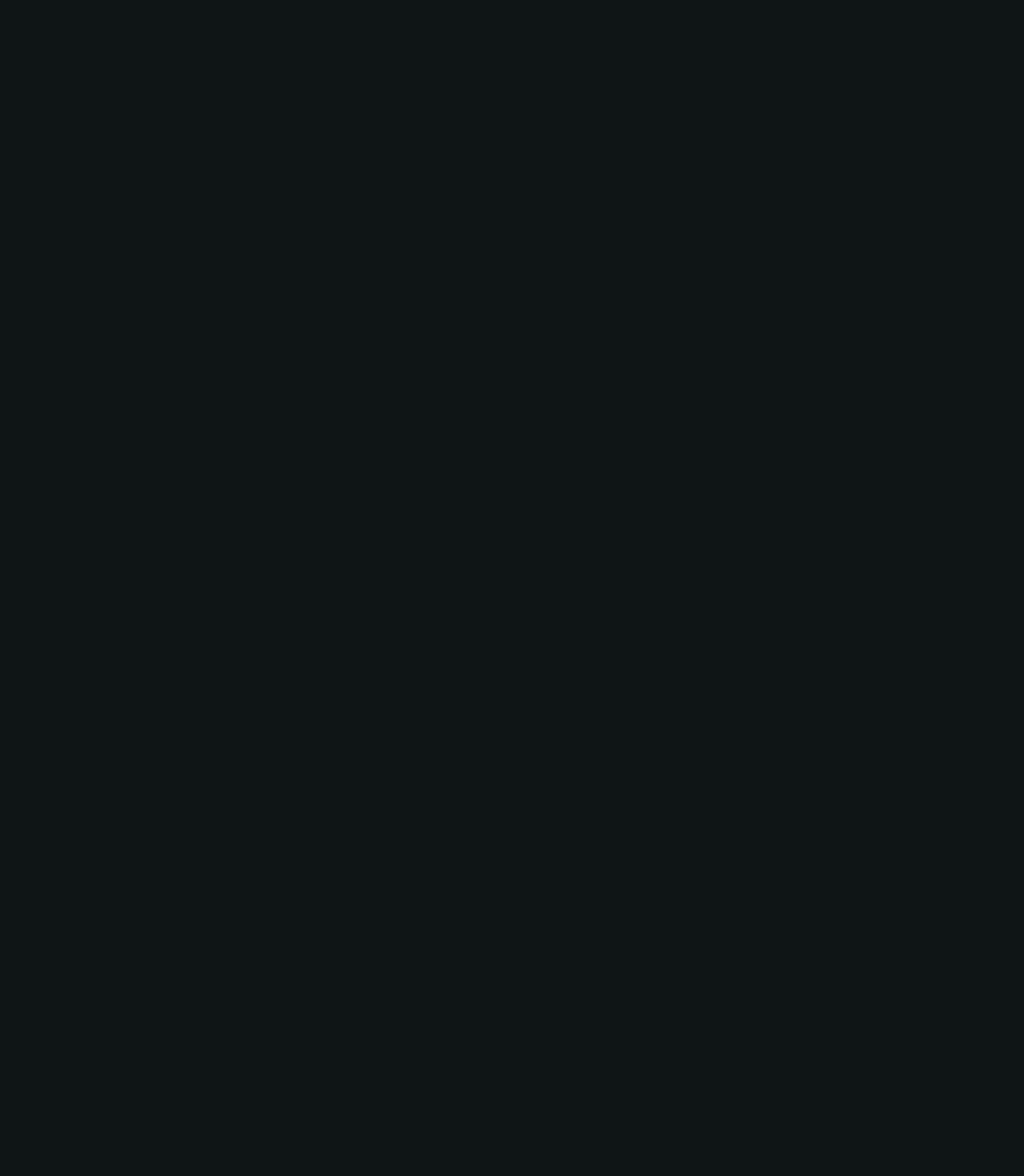
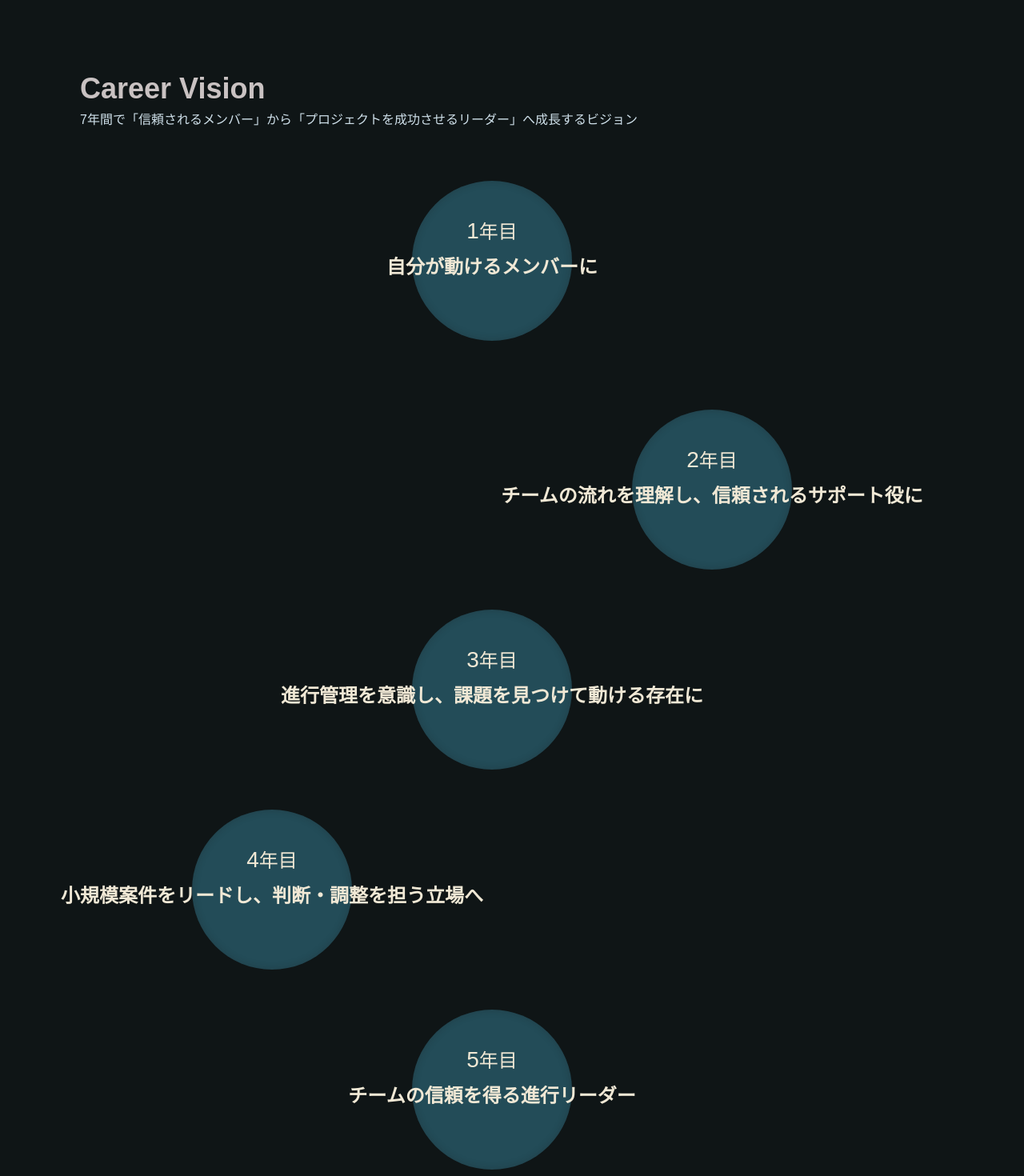
Before and after one commit to ishimaruryouto/Portfolio, a Next.js app: page /About in a window 1280 px wide. Shown: the part 1760-3230 px from the top of the page at 80% size. Before the commit the page ends 1664 px from the top, so only its background shows below. Built offline with nearby package versions, Linux system fonts and the light colour scheme.

Commit message:
CareerVision大枠完成

```diff
--- a/app/About/page.tsx
+++ b/app/About/page.tsx
@@ -3,11 +3,13 @@ import Link from "next/link";
 import styles from "./page.module.scss";
 import AboutMainvisual from "../Components/AboutMainvisual/AboutMainvisual";
 import ProfileSection from "../Components/ProfileSection/ProfileSection";
+import CarrerVison from "../Components/CareerVisionSection/CareerVisionSection";
 export default function About() {
     return (
         <>
             <AboutMainvisual />
             <ProfileSection />
+            <CarrerVison />
         </>
     );
 }
--- /dev/null
+++ b/app/Components/CareerVisionSection/CareerVisionSection.module.scss
@@ -0,0 +1,100 @@
+@use "../../Scss/variables" as *;
+@use "../../Scss/mixin" as *;
+
+.h2 {
+    @include h2_style;
+    color: #C9C2C2;
+    margin-bottom: 0;
+    // margin-top: 1080px;
+}
+
+.p {
+    color: $sub-text-color;
+    font-size: $high-mini-text-size;
+    margin-left: 100px;
+}
+
+.career_wrap {
+    width: fit-content;
+    margin: 0 auto;
+    // border: 1px solid tomato;
+}
+
+.circle {
+    position: relative;
+    width: 200px;
+    height: 200px;
+    background-color: $bg-color;
+    border-radius: 50%;
+    box-shadow: 0 0 10px 0 rgba(26, 26, 26, 0.25) inset;
+
+    .career_text {
+        position: absolute;
+        top: 50%;
+        left: 50%;
+        transform: translate(-50%, -70%);
+        width: 800px;
+        text-align: center;
+
+        p {
+            color: $main-text-color;
+            font-size: $high-sub-text-size;
+            line-height: 1.4;
+
+            &:nth-child(1) {
+                margin-bottom: 8px;
+            }
+
+            &:nth-child(2) {
+                font-weight: bold;
+            }
+
+            span {
+                font-size: $sub-text-size;
+            }
+        }
+    }
+
+
+    &:nth-child(1) {
+        top: 64px;
+    }
+
+    &:nth-child(2) {
+        top: 150px;
+        left: 275px;
+    }
+
+    &:nth-child(3) {
+        top: 200px;
+    }
+
+    &:nth-child(4) {
+        top: 250px;
+        right: 275px;
+    }
+
+    &:nth-child(5) {
+        top: 300px;
+    }
+
+    &:nth-child(6) {
+        top: 350px;
+        left: 275px;
+    }
+
+    &:nth-child(7) {
+        width: 250px;
+        height: 250px;
+        top: 400px;
+
+        // .career_text {
+        //     p {
+        //         // text-align: center;
+        //         width: 1100px;
+        //         font-size: 3.2rem;
+        //         margin: 0 auto;
+        //     }
+        // }
+    }
+}
--- /dev/null
+++ b/app/Components/CareerVisionSection/CareerVisionSection.tsx
@@ -0,0 +1,60 @@
+import styles from "./CareerVisionSection.module.scss";
+
+export default function CareerVisionSection() {
+    return (
+        <>
+            <h2 className={styles.h2}>Career Vision</h2>
+            <p className={styles.p}>7年間で「信頼されるメンバー」から「プロジェクトを成功させるリーダー」へ成長するビジョン</p>
+            <div className={styles.career_wrap}>
+                <div className={styles.circle}>
+                    <div className={styles.career_text}>
+                        <p><span>1</span>年目</p>
+                        <p>自分が動けるメンバーに</p>
+                    </div>
+                </div>
+
+                <div className={styles.circle}>
+                    <div className={styles.career_text}>
+                        <p><span>2</span>年目</p>
+                        <p>チームの流れを理解し、信頼されるサポート役に</p>
+                    </div>
+                </div>
+
+                <div className={styles.circle}>
+                    <div className={styles.career_text}>
+                        <p><span>3</span>年目</p>
+                        <p>進行管理を意識し、課題を見つけて動ける存在に</p>
+                    </div>
+                </div>
+
+                <div className={styles.circle}>
+                    <div className={styles.career_text}>
+                        <p><span>4</span>年目</p>
+                        <p>小規模案件をリードし、判断・調整を担う立場へ</p>
+                    </div>
+                </div>
+
+                <div className={styles.circle}>
+                    <div className={styles.career_text}>
+                        <p><span>5</span>年目</p>
+                        <p>チームの信頼を得る進行リーダー</p>
+                    </div>
+                </div>
+
+                <div className={styles.circle}>
+                    <div className={styles.career_text}>
+                        <p><span>6</span>年目</p>
+                        <p>案件全体を俯瞰し、チームとクライアントをつなぐディレクターへ</p>
+                    </div>
+                </div>
+
+                <div className={styles.circle}>
+                    <div className={styles.career_text}>
+                        <p><span>7</span>年目</p>
+                        <p>チームの力を最大化し、プロジェクトを成功に導くディレクター／PMへ</p>
+                    </div>
+                </div>
+            </div>
+        </>
+    );
+}
--- a/app/Scss/_variables.scss
+++ b/app/Scss/_variables.scss
@@ -9,8 +9,10 @@ $h3-text-color: #C9C2C2;
 // テキストサイズ
 $main-visual-text_size: 9.6rem;
 $main-text-size: 3.6rem;
-$sub-text-size: 2.4rem;
+$sub-text-size: 2.8rem;
+$high-sub-text-size: 2.4rem;
 $mini-text-size: 1.8rem;
+$high-mini-text-size: 1.6rem;
 
 // 背景カラー
 $main-bg-color: #0F1516;
```
